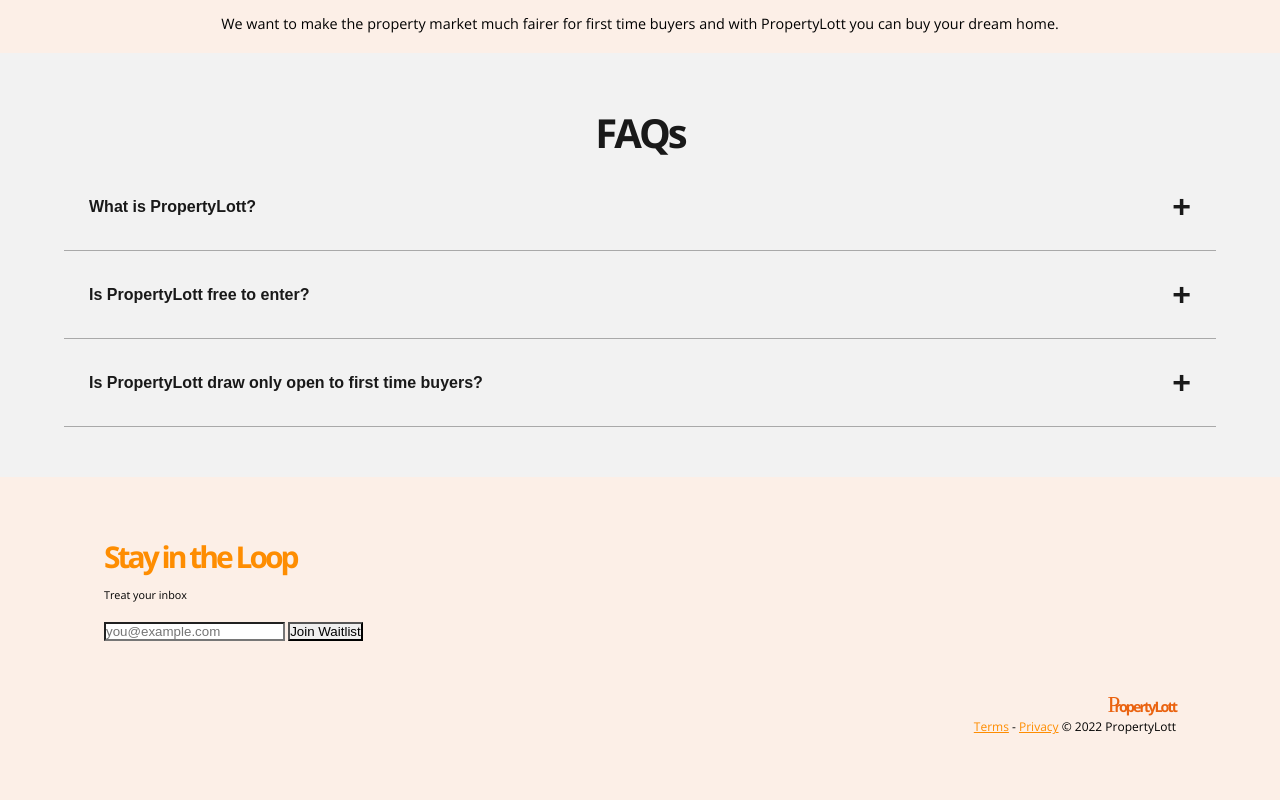
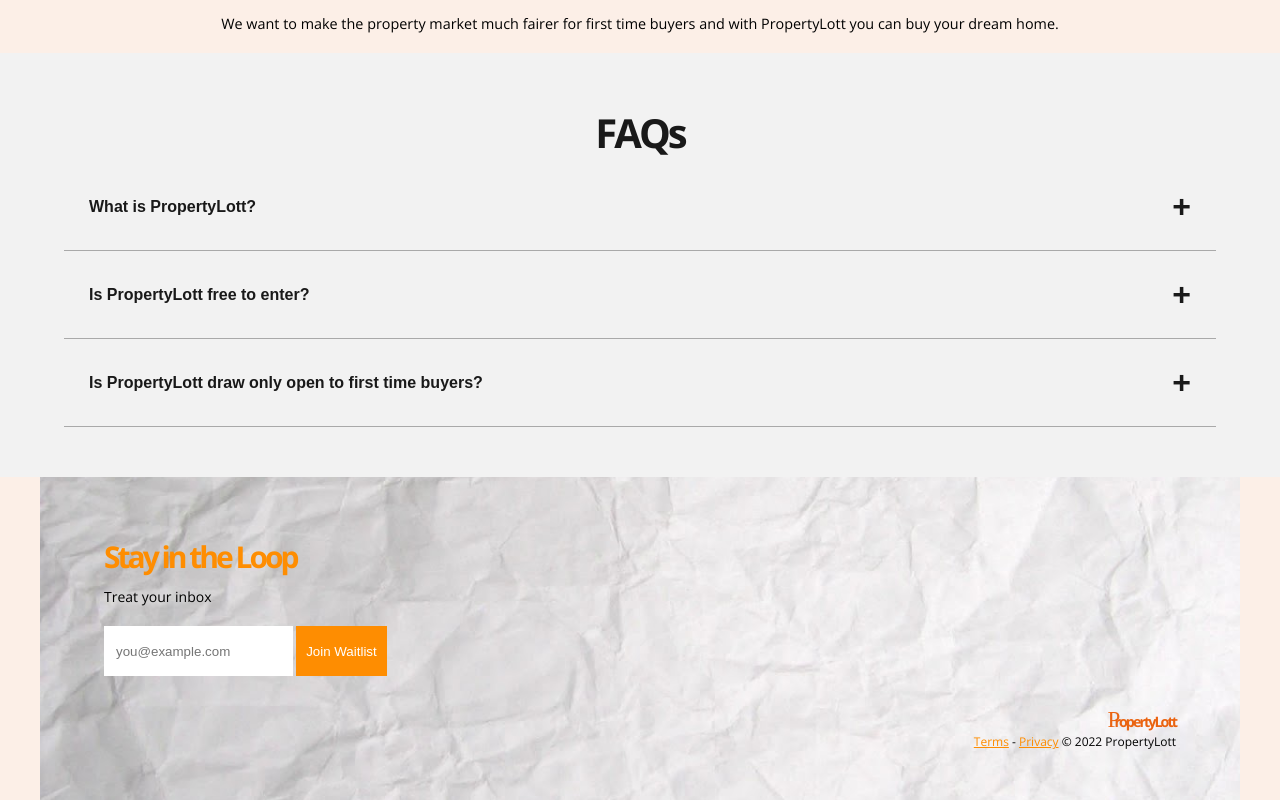
Before and after one commit to emmanuelojiji/PropertyLott2021, a plain HTML site: page index.html in a window 1280 px wide. Shown: the part 1325-2125 px from the top of the page. Drawn offline with nearby package versions, Linux system fonts and the light colour scheme; a web font is replaced by a local one.

Commit message:
footer changed

```diff
--- a/index.scss
+++ b/index.scss
@@ -198,16 +198,37 @@
   padding-top: 50px;
   padding-bottom: 50px;
   font-family: "Open Sans";
+  background-image: url("/circle-background.png");
+  background-position: center;
+  background-size: cover;
 
   input,button {
     -webkit-appearance: none;
     -moz-appearance: none;
     appearance: none;
     margin-top: 20px;
+    height: 100%;
+    border: 0;
+  }
+
+  p{
+    font-size: 14px;
+  }
+
+  input{
+    padding-left: 12px;
+  }
+
+  button{
+    background: #fe8d01;
+    color:white;
+    padding-left: 10px;
+    padding-right: 10px;
   }
 
   .footer-cta {
     margin-bottom: 50px;
+    height: 50px;
   }
 
   .logo {
```
Also changed, not shown: circle-background.png (added), index.css, 1 other file.
